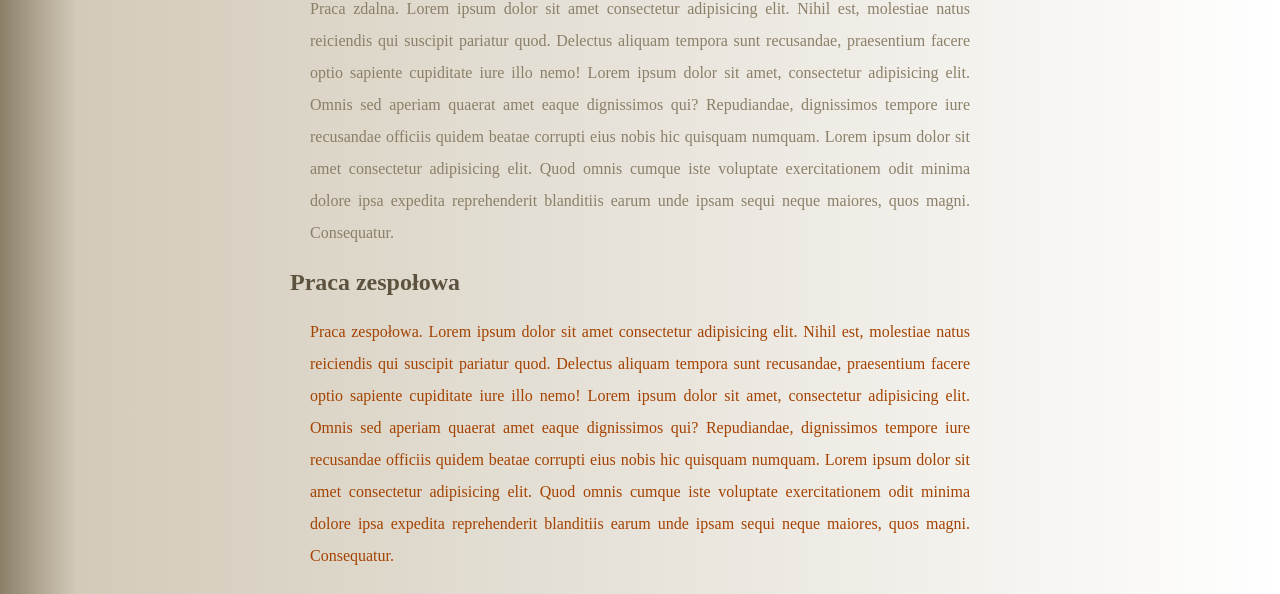
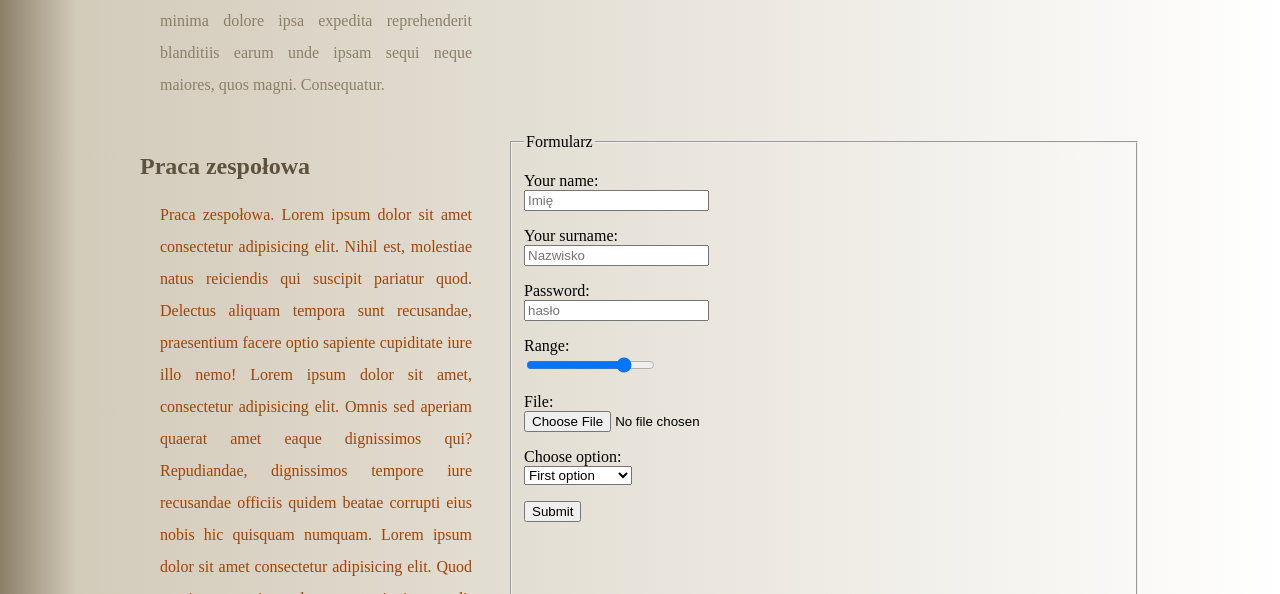
Before and after one commit to bialywht/homepage_old, a plain HTML site: page index.html in a window 1280 px wide. Shown: the part 858-1452 px from the top of the page. Drawn offline with Linux system fonts and the light colour scheme.

Commit message:
refactor

```diff
--- a/index.html
+++ b/index.html
@@ -20,9 +20,12 @@
 	</header>
 	<main class="main">
 
+
+
+
 		<header id="top" class="main__title">
 			<h1>
-				Notatki do kursu gita
+				Notatki do kursu
 			</h1>
 		</header>
 		<section class="section">
@@ -86,6 +89,43 @@
 				expedita reprehenderit blanditiis earum unde ipsam sequi neque maiores, quos magni. Consequatur.
 			</p>
 		</section>
+		<fieldset>
+			<legend>Formularz</legend>
+			<form class="form" action="https://dev.cotenfrontend.pl" method="POST">
+				<p>
+					<label for="name">Your name:</label><br>
+					<input required type="text" placeholder="Imię" name="name" id="name">
+				</p>
+				<p>
+					<label for="surname">Your surname:</label><br>
+					<input type="text" placeholder="Nazwisko" name="surname" id="surname">
+				</p>
+				<p>
+					<label for="password">Password:</label><br>
+					<input type="password" placeholder="hasło" name="password" id="password">
+				</p>
+				<p>
+					<label for="range">Range:</label><br>
+					<input type="range" min="0" max="100" step="5" value="80" name="range">
+				</p>
+				<p>
+					<label for="file">File:</label><br>
+					<input type="file" name="file">
+				</p>
+				<p>
+					<label for="select">Choose option:</label><br>
+					<select name="select" id="select">
+						<option>First option</option>
+						<option>Second option</option>
+						<option>Third option</option>
+					</select>
+				</p>
+				<p>
+					<input type="submit">
+				</p>
+			</form>
+
+		</fieldset>
 
 	</main>
 	<footer class="footer">
--- a/style.css
+++ b/style.css
@@ -1,13 +1,23 @@
-body{
-    background: linear-gradient(90deg, rgba(139,127,104,1) 0%, rgba(211,203,186,1) 6%, rgba(255,255,255,1) 100%);
+body {
+    background: linear-gradient(90deg, rgba(139, 127, 104, 1) 0%, rgba(211, 203, 186, 1) 6%, rgba(255, 255, 255, 1) 100%);
+
+}
+
+.form {
+    width: 600px;
+    max-width: 100%;
 }
 
 .main, .footer {
     width: 100%;
-    max-width: 700px;
+    max-width: 1000px;
     margin: 25px auto;
+}
 
-
+.main{
+    display: grid;
+    grid-template-columns: 1fr 1fr;
+    grid-gap: 16px;
 }
 
 .main__title {
@@ -27,7 +37,7 @@ body{
     text-align: justify;
 }
 
-.section__paragraph--color{
+.section__paragraph--color {
     color: #A44200;
 }
 
@@ -36,13 +46,12 @@ body{
     bottom: 10px;
     right: 10px;
     text-decoration: none;
-
 }
 
 .navigation {
     display: flex;
     flex-direction: row;
-    justify-content:space-around;
+    justify-content: space-around;
     align-content: center;
     position: fixed;
     box-sizing: border-box;
@@ -52,21 +61,15 @@ body{
     padding: 5px;
     background: #8B7F68;
     text-decoration: none;
-
-
     .footer {
         color: #D3CBBA;
     }
-
     .navigation__link {
         color: #D3CBBA;
-
     }
 }
 
-
-
-.footer__image{
+.footer__image {
     width: 100%;
     max-width: 400px;
     display: block;
```
Also changed, not shown: 1 other file. Lines whose indentation alone changed are shown as unchanged.
